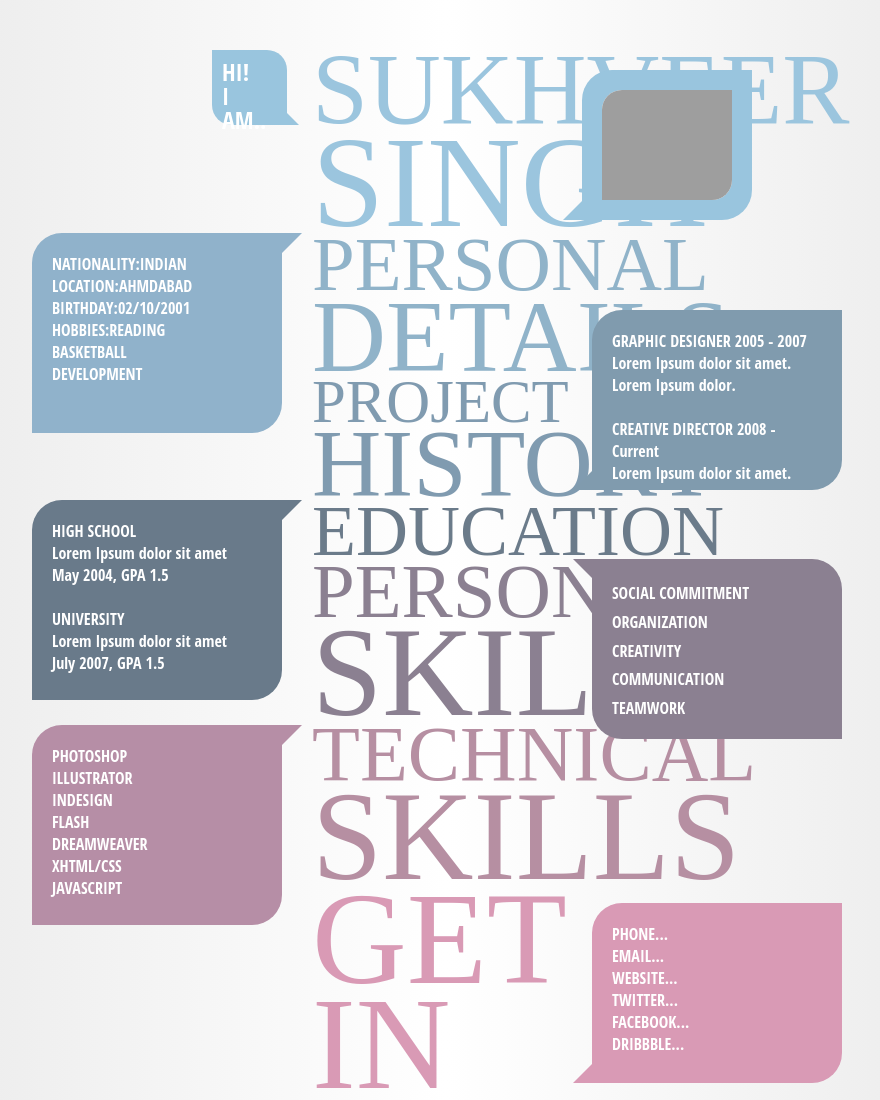
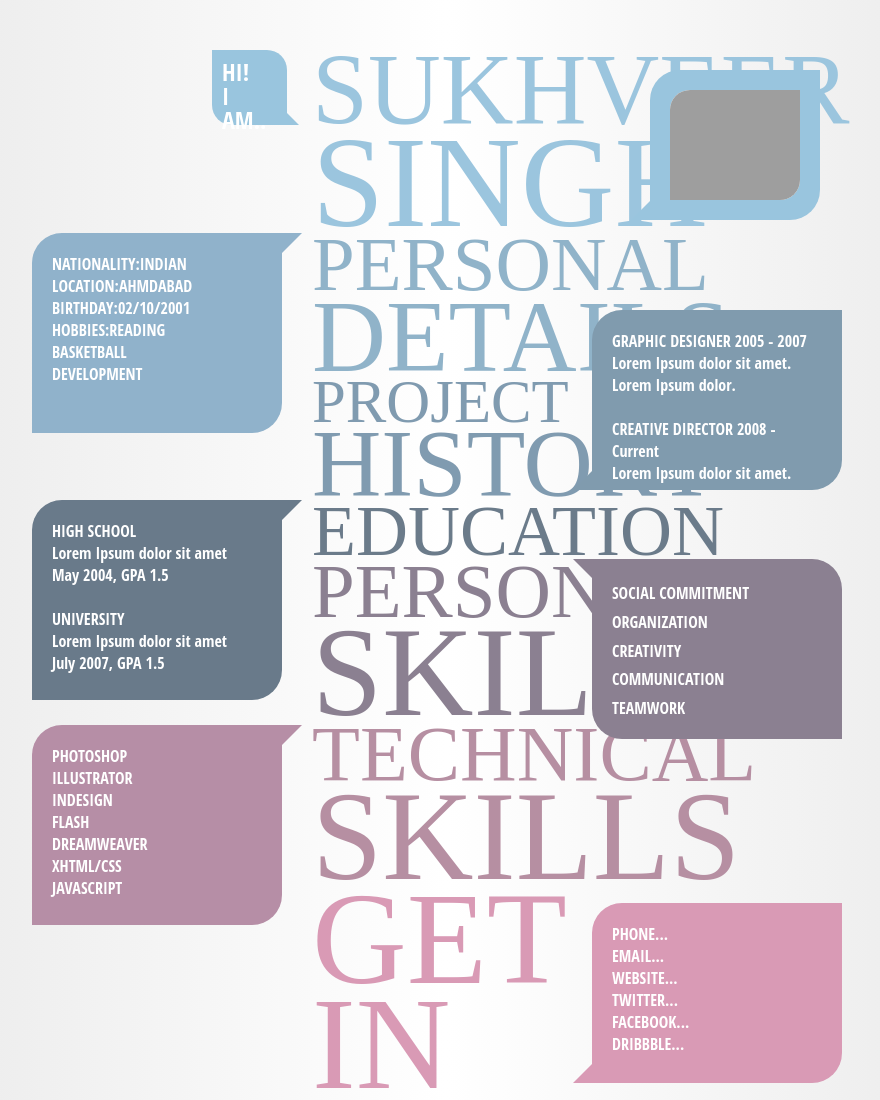
Before and after one commit to Rexbeast2/personal_website, a plain HTML site: page index.html in a window 1280 px wide. Shown: the top 1100 px of the page, without its empty margins (193-1073 px from the left). Drawn offline with Linux system fonts and the light colour scheme; grey boxes are pictures that could not be loaded; a web font is replaced by a local one.

Commit message:
Update sty.css

```diff
--- a/sty.css
+++ b/sty.css
@@ -146,7 +146,7 @@ body {
   border-top-right-radius: 0;
   border-bottom-right-radius: 30px;
   border-bottom-left-radius: 0;
-  left: 100%;
+  left: 125%;
   top: 20px;
 }
 .bubble2 span.the-arrow2 {
```
